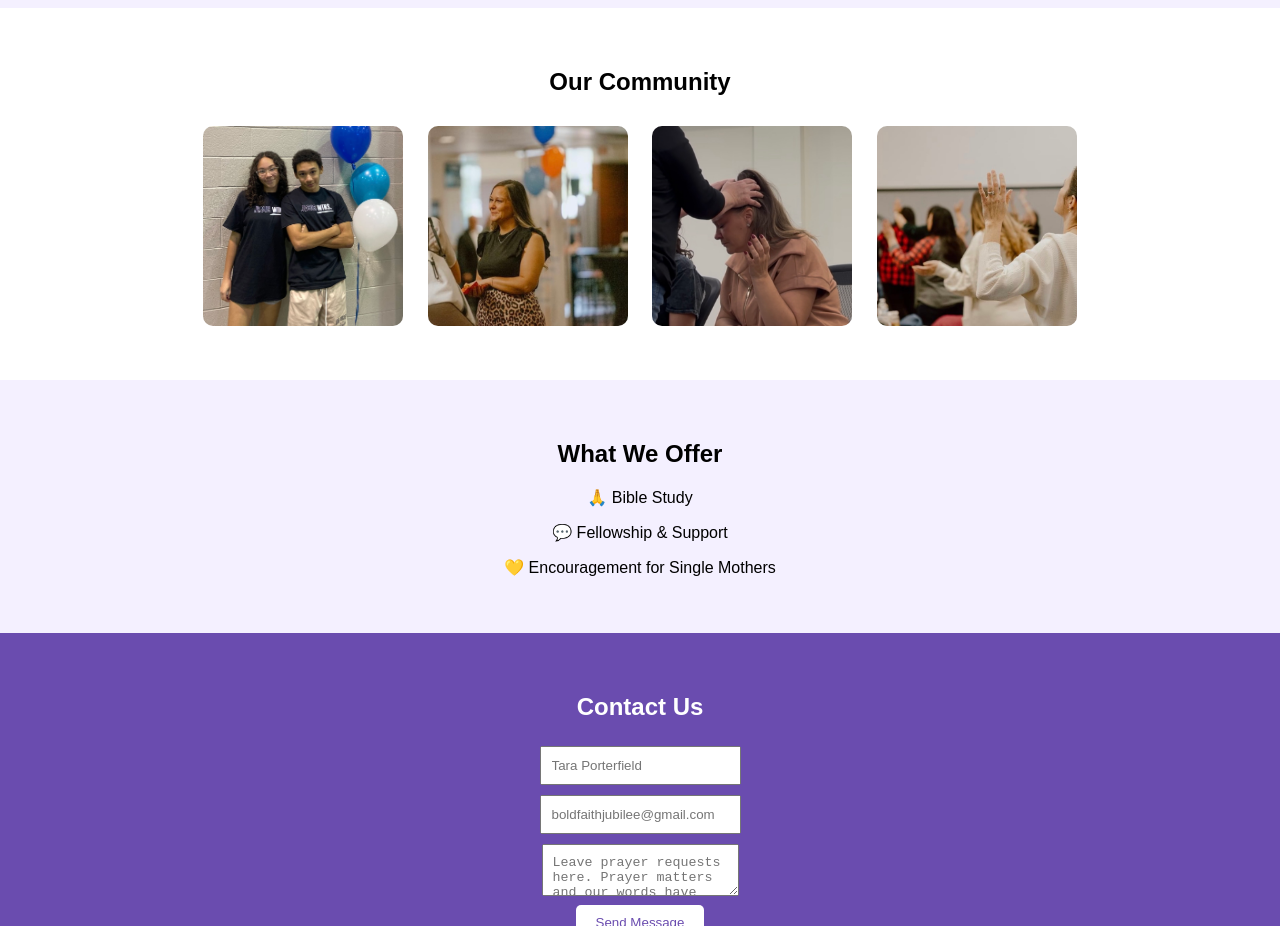
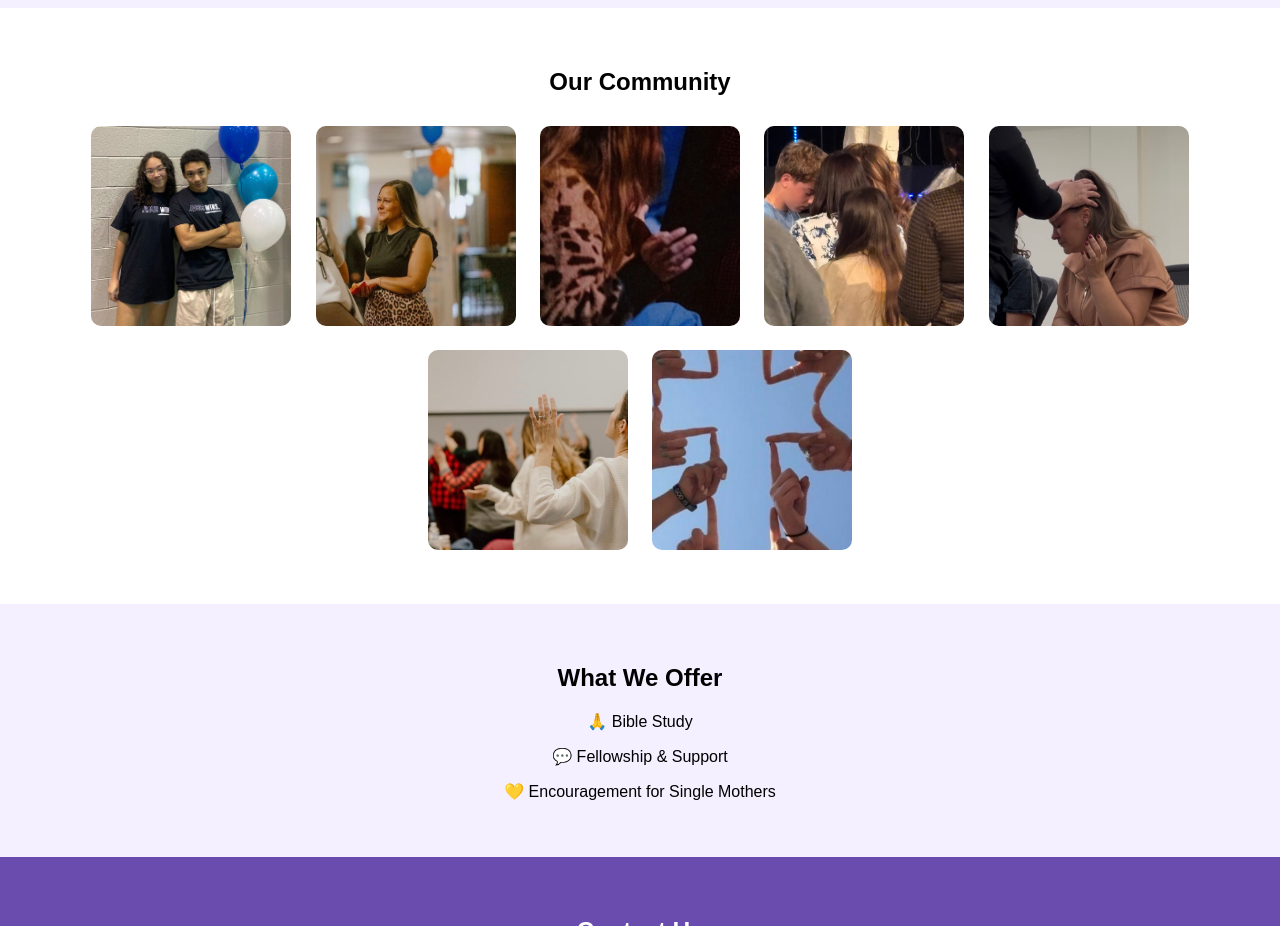
Before and after one commit to BoldFaith/Boldfaith.github.io, a plain HTML site: page index.html in a window 1280 px wide. Shown: the part 820-1746 px from the top of the page. Drawn offline with Linux system fonts and the light colour scheme.

Commit message:
Update index.html

```diff
--- a/index.html
+++ b/index.html
@@ -164,11 +164,14 @@
 
     <img src="https://github.com/BoldFaith/Boldfaith.github.io/blob/main/IMG_5019.jpg?raw=true"style="width:200px; height:200px; object-fit:cover; margin:10px; border-radius:10px;">
 
+<img src="https://github.com/BoldFaith/Boldfaith.github.io/blob/main/IMG_5027.jpg?raw=true"style="width:200px; height:200px; object-fit:cover; margin:10px; border-radius:10px;">
 
+   <img src="https://github.com/BoldFaith/Boldfaith.github.io/blob/main/IMG_5021.jpg?raw=true"style="width:200px; height:200px; object-fit:cover; margin:10px; border-radius:10px;">
 
     <img src="https://github.com/BoldFaith/Boldfaith.github.io/blob/main/IMG_5022.jpg?raw=true"style="width:200px; height:200px; object-fit:cover; margin:10px; border-radius:10px;">
 
     <img src="https://github.com/BoldFaith/Boldfaith.github.io/blob/main/IMG_5014.jpg?raw=true"style="width:200px; height:200px; object-fit:cover; margin:10px; border-radius:10px;">
+      <img src="https://github.com/BoldFaith/Boldfaith.github.io/blob/main/IMG_5013.jpg?raw=true"style="width:200px; height:200px; object-fit:cover; margin:10px; border-radius:10px;">
 
 
 
```
